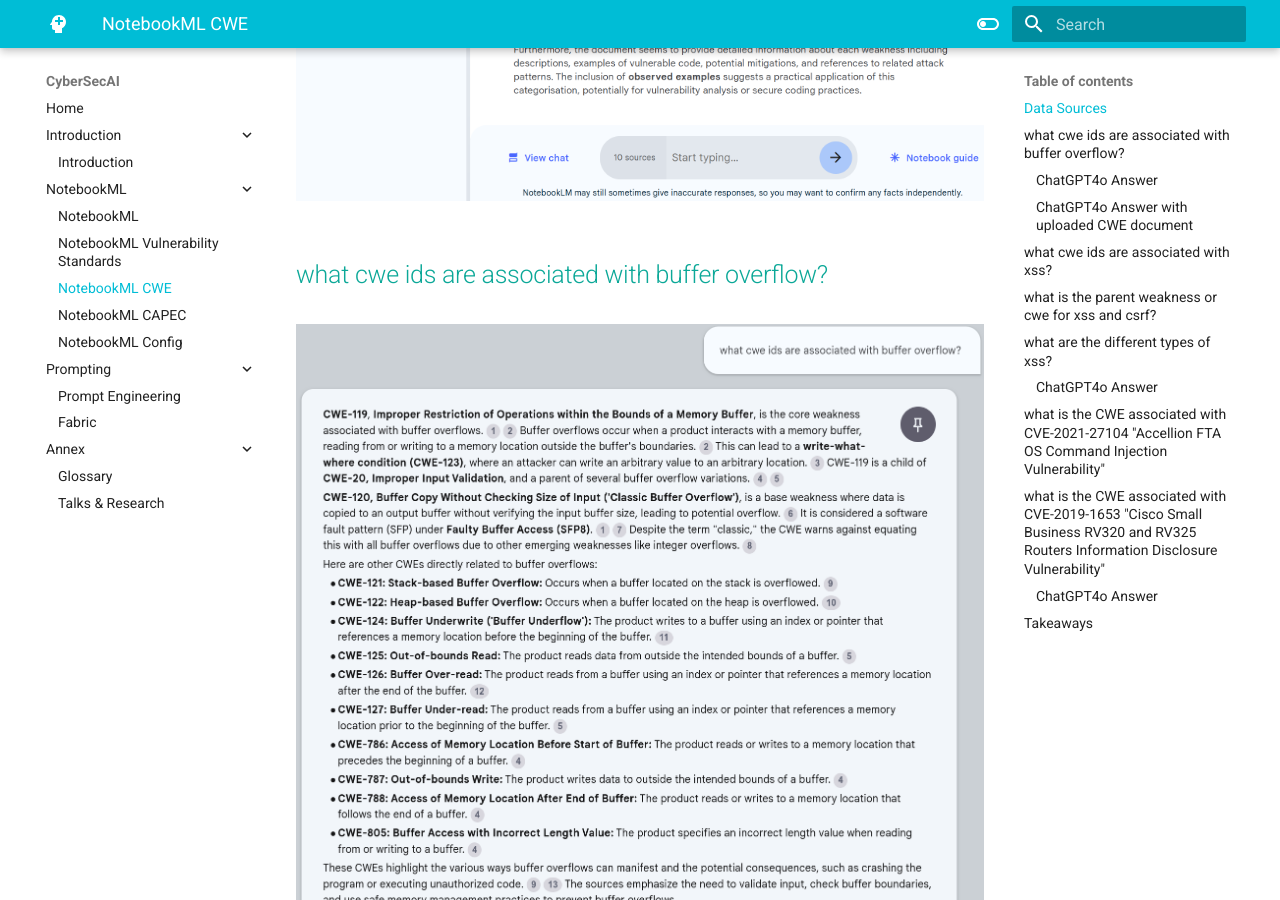
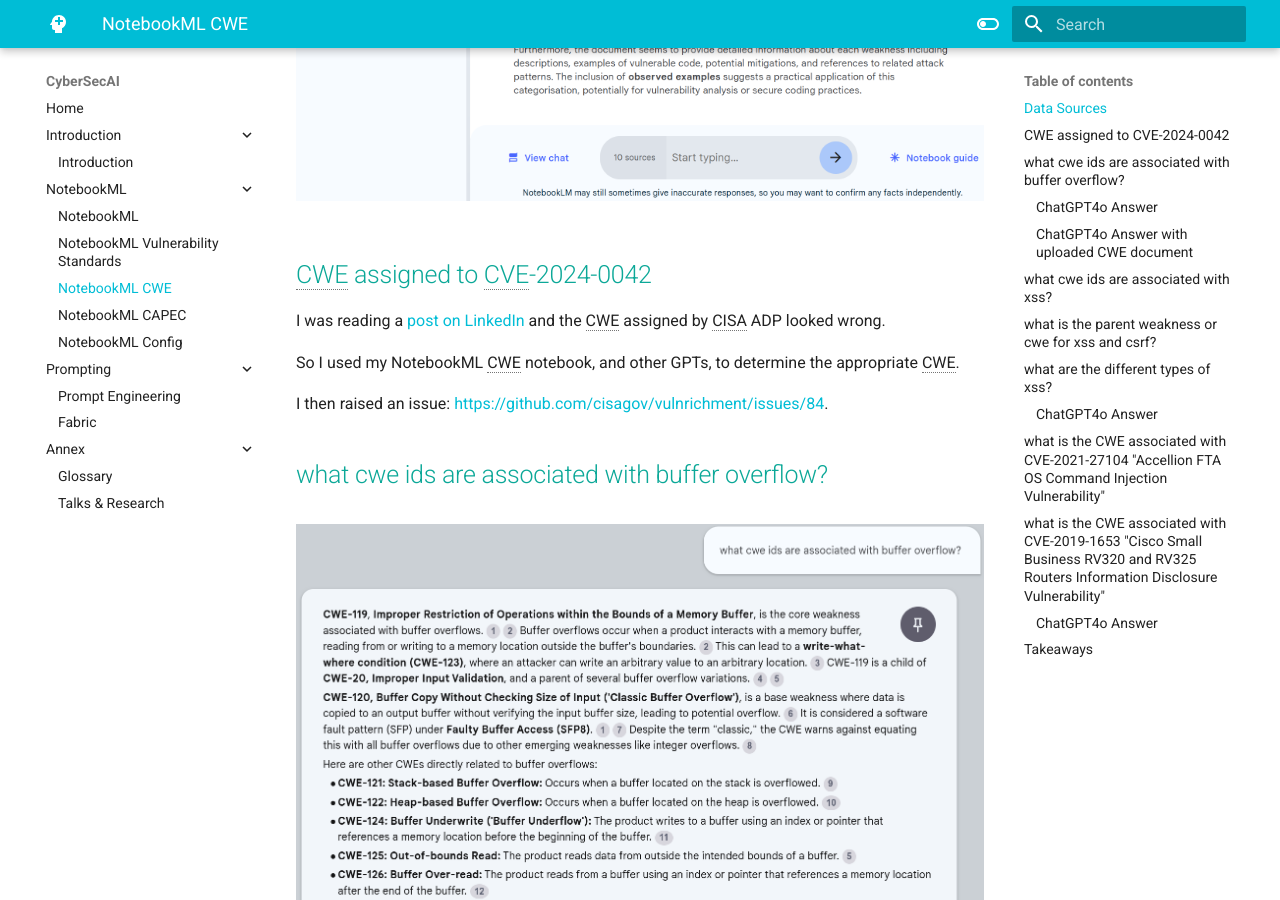
Before and after one commit to CyberSecAI/CyberSecAI.github.io, an MkDocs documentation site: the page built from docs/NotebookML/NotebookML_Cwe.md, in a window 1280 px wide and 900 px high, scrolled down 1414 px. Built offline with MkDocs 1.6.1 and Material for MkDocs 9.7.7, drawn with Linux system fonts in a browser that asks for light colours; comment, search, counter and statistics services are not loaded.

Commit message:
CWE assigned to CVE-2024-0042

```diff
--- a/docs/NotebookML/NotebookML_Cwe.md
+++ b/docs/NotebookML/NotebookML_Cwe.md
@@ -31,6 +31,14 @@
 <figure markdown>
 ![](../assets/images/NotebookML_1.png)
 </figure>
+
+## CWE assigned to CVE-2024-0042
+I was reading a [post on LinkedIn](https://www.linkedin.com/feed/update/urn:li:activity:7214295735440187393?commentUrn=urn%3Ali%3Acomment%3A%28activity%3A7214295735440187393%2C7214365350828613632%29&dashCommentUrn=urn%3Ali%3Afsd_comment%3A%287214365350828613632%2Curn%3Ali%3Aactivity%3A7214295735440187393%29) and the CWE assigned by CISA ADP looked wrong.
+
+So I used my NotebookML CWE notebook, and other GPTs, to determine the appropriate CWE.
+
+I then raised an issue: https://github.com/cisagov/vulnrichment/issues/84.
+
 
 ## what cwe ids are associated with buffer overflow?
 
```
